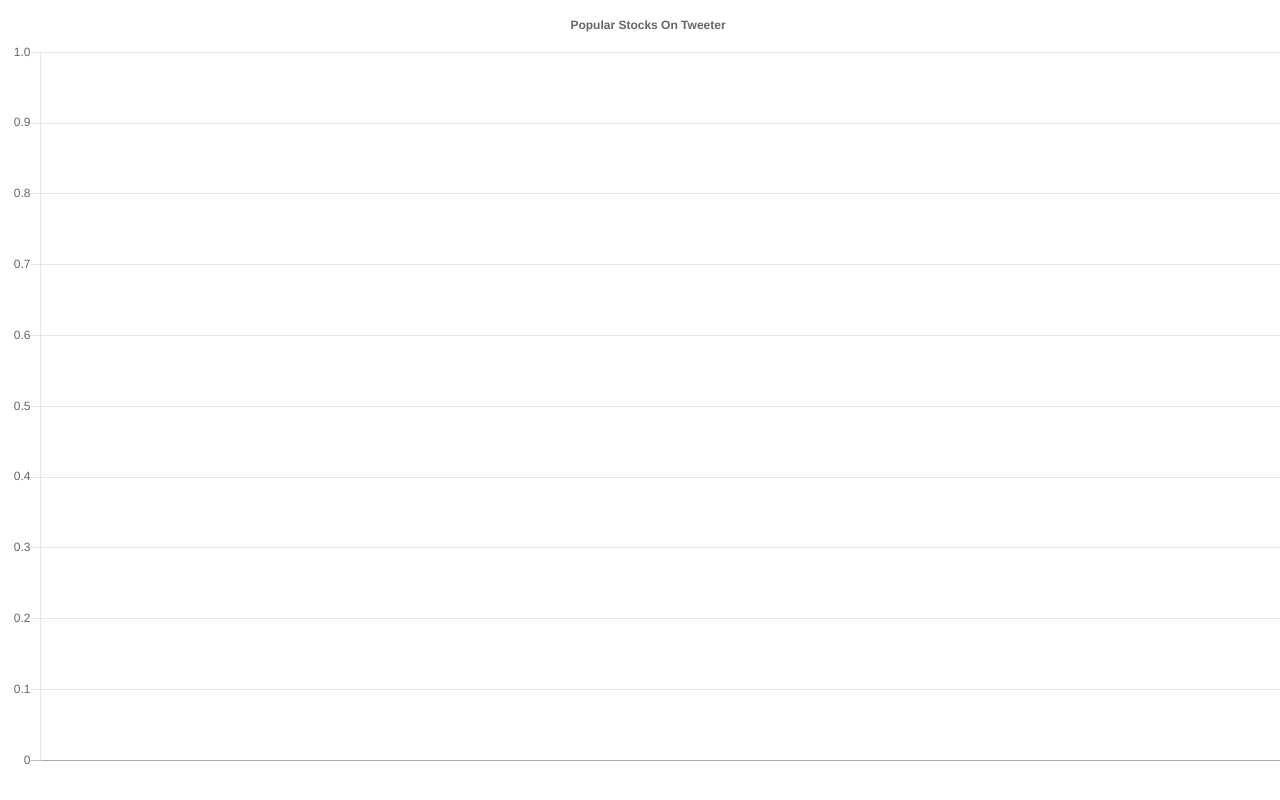
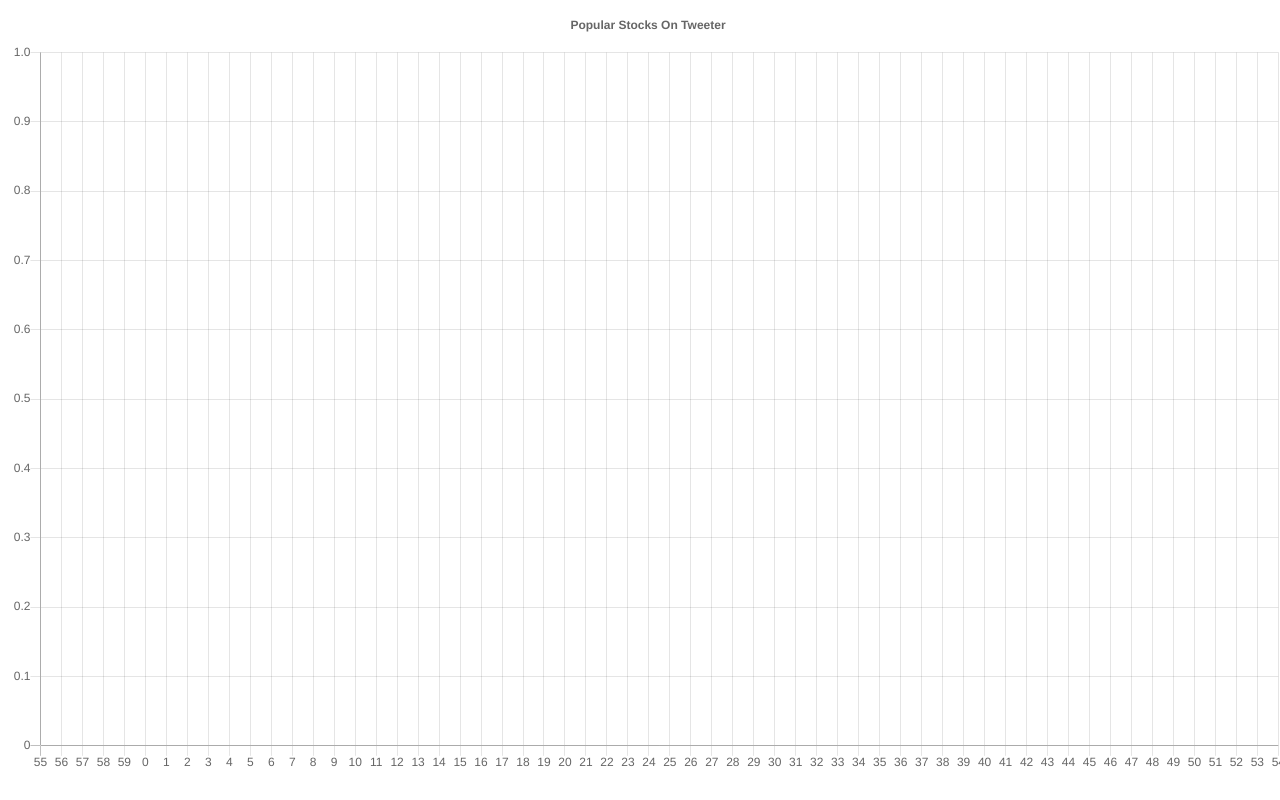
Before and after one commit to Minitour/BigDataHW4, a plain HTML site: page modules/frontend/index.html in a window 1280 px wide. Drawn offline with nearby package versions, Linux system fonts and the light colour scheme.

Commit message:
adjusted file name

```diff
--- a/modules/frontend/index.html
+++ b/modules/frontend/index.html
@@ -19,7 +19,7 @@
             after getting the data the function will update the chart according to the new values
         */
         function getStocks() {
-            var o = $.getJSON("fake_stocks.json", function (obj) {
+            var o = $.getJSON("mock_data.json", function (obj) {
                 // console.log(obj);
                 var stocks = [];
                 var colors = [];
```
